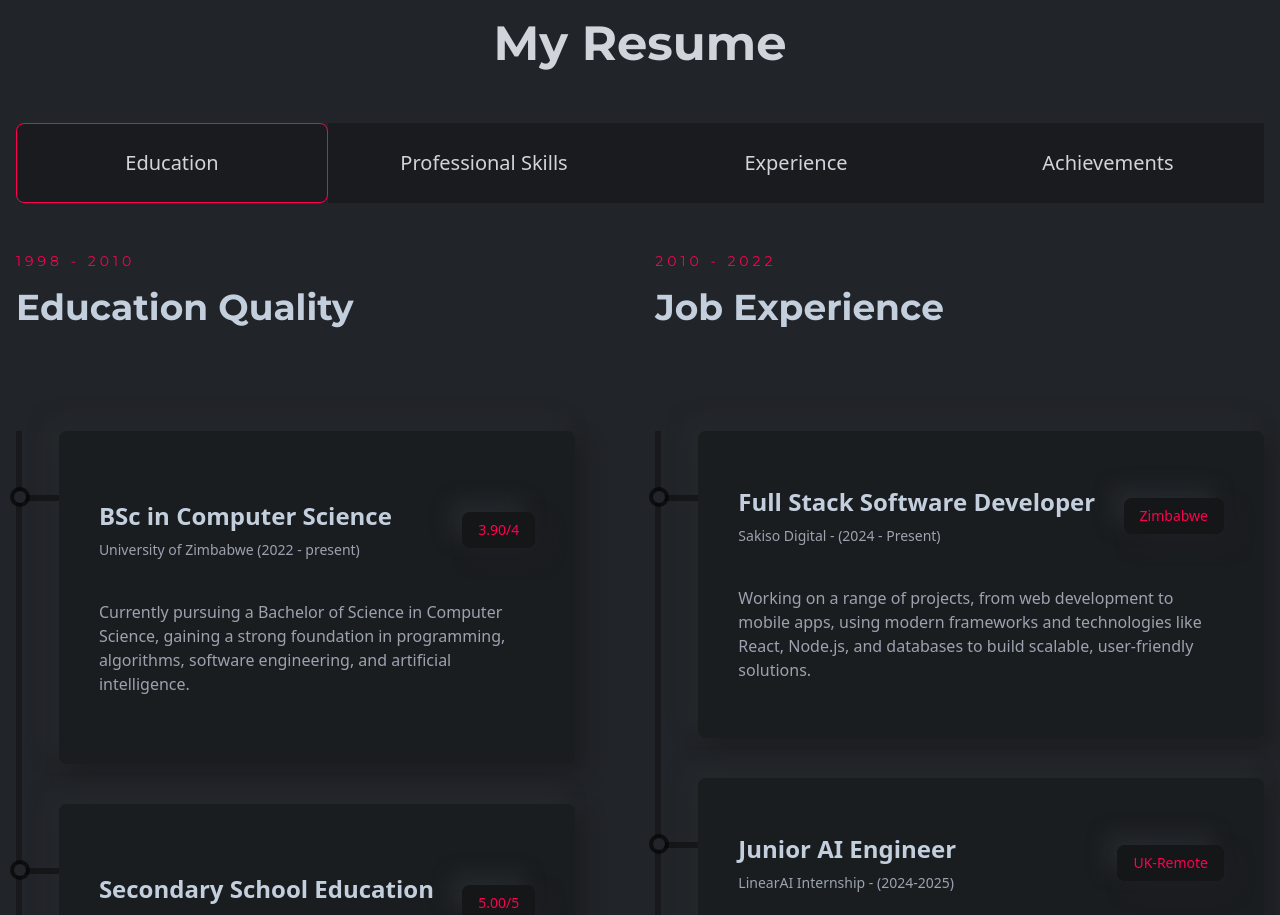
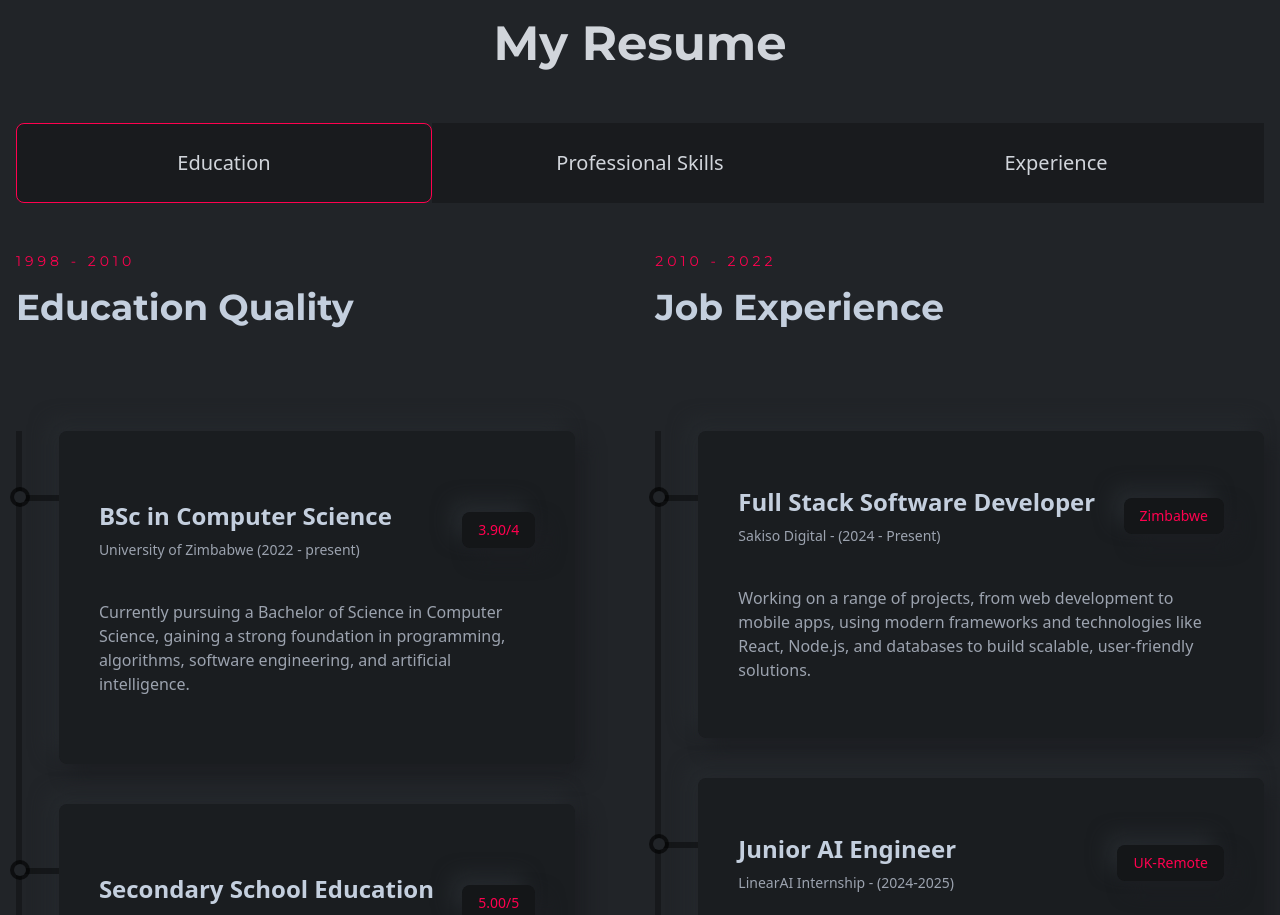
Before and after one commit to Celistine02/Myportfolio2, a React (Create React App) app: page / in a window 1280 px wide. Shown: the part 3420-4335 px from the top of the page. Built offline with nearby package versions, Linux system fonts and the light colour scheme.

Commit message:
Update Resume.js

```diff
--- a/src/components/resume/Resume.js
+++ b/src/components/resume/Resume.js
@@ -1,28 +1,26 @@
-import React, {  useState } from 'react'
+import React, { useState } from 'react'
 import Title from '../layouts/Title';
 import Education from './Education';
 import Skills from './Skills';
-import Achievement from './Achievement';
 import Experience from "./Experience"
 
 const Resume = () => {
    const [educationData, setEducationData] = useState(true);
    const [skillData, setSkillData] = useState(false);
    const [experienceData, setExperienceData] = useState(false);
-   const [achievementData, setAchievementData] = useState(false);
+
   return (
     <section id="resume" className="w-full py-20 border-b-[1px] border-b-black">
       <div className="flex justify-center items-center text-center">
         <Title title="7+ YEARS OF EXPERIENCE" des="My Resume" />
       </div>
       <div>
-        <ul className="w-full grid grid-cols-1 md:grid-cols-2 xl:grid-cols-4">
+        <ul className="w-full grid grid-cols-1 md:grid-cols-2 xl:grid-cols-3">
           <li
             onClick={() =>
               setEducationData(true) &
               setSkillData(false) &
-              setExperienceData(false) &
-              setAchievementData(false)
+              setExperienceData(false)
             }
             className={`${
               educationData
@@ -36,8 +34,7 @@ const Resume = () => {
             onClick={() =>
               setEducationData(false) &
               setSkillData(true) &
-              setExperienceData(false) &
-              setAchievementData(false)
+              setExperienceData(false)
             }
             className={`${
               skillData ? "border-designColor rounded-lg" : "border-transparent"
@@ -49,8 +46,7 @@ const Resume = () => {
             onClick={() =>
               setEducationData(false) &
               setSkillData(false) &
-              setExperienceData(true) &
-              setAchievementData(false)
+              setExperienceData(true)
             }
             className={`${
               experienceData
@@ -60,28 +56,11 @@ const Resume = () => {
           >
             Experience
           </li>
-          <li
-            onClick={() =>
-              setEducationData(false) &
-              setSkillData(false) &
-              setExperienceData(false) &
-              setAchievementData(true)
-            }
-            className={`${
-              achievementData
-                ? "border-designColor rounded-lg"
-                : "border-transparent"
-            } resumeLi`}
-          >
-            Achievements
-          </li>
         </ul>
       </div>
       {educationData && <Education />}
       {skillData && <Skills />}
-      {achievementData && <Achievement />}
       {experienceData && <Experience />}
-
     </section>
   );
 }
```
